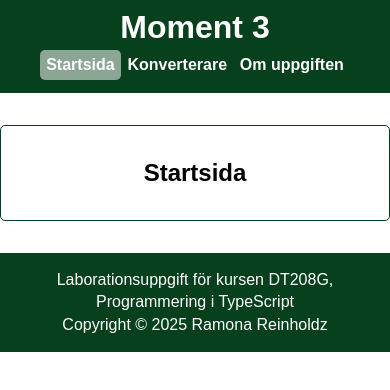
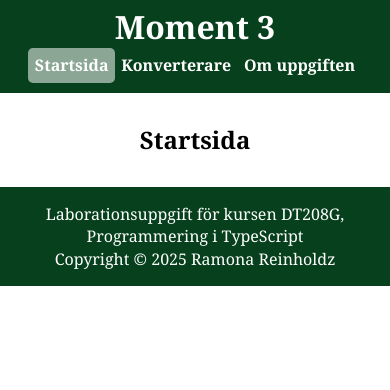
Before and after one commit to rare2400/moment3Angular, an Angular app: page /home in a window 390 px wide. Shown: the top 390 px of the page. Built offline with nearby package versions, Linux system fonts and the light colour scheme.

Commit message:
media queries och småändringar i global css

```diff
--- a/src/styles.css
+++ b/src/styles.css
@@ -1,15 +1,14 @@
 /* You can add global styles to this file, and also import other style files */
 body {
-    font-family: Arial, sans-serif;
+    font-family:Georgia, 'Times New Roman', Times, serif;
     margin: 0;
     line-height: 1.4rem;
 }
 
 .container {
-    margin: 2em auto;
+    margin: 0 auto;
     padding: 1em;
     max-width: 50em;
-    border: 1px solid #07401c;
     border-radius: 5px;
 }
 
@@ -20,3 +19,10 @@ h1 {
 h2 {
     text-align: center;
 }
+
+@media (min-width: 50rem) {
+    .container {
+        border: 1px solid #07401c;
+        margin: 2em auto;
+    }
+}
```
